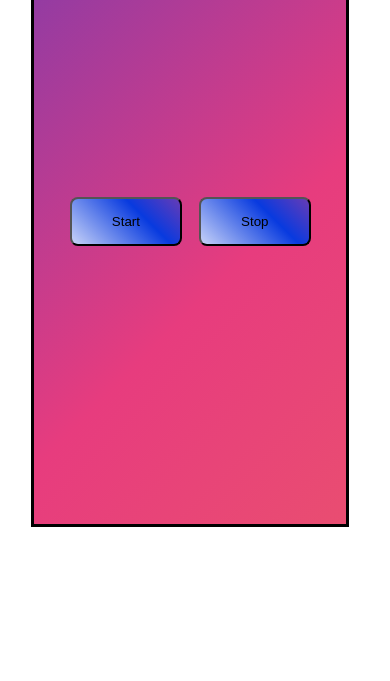
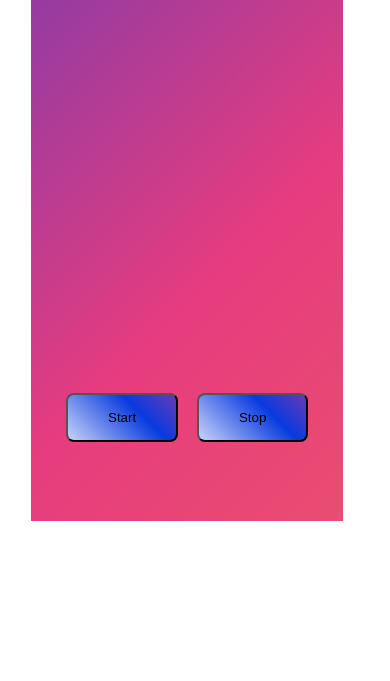
Before and after one commit to dev-aku-sapiens/TASK, a plain HTML site: page index.html in a window 390 px wide. Shown: the part 163-844 px from the top of the page. Drawn offline with Linux system fonts and the light colour scheme.

Commit message:
Add files via upload

```diff
--- a/index.html
+++ b/index.html
@@ -10,8 +10,10 @@
 <body>
         <div class="task">
             <h1 class="amt">$<span id="amount">1000</span></h1>
-            <button id = "btn1">Start</button>
-            <button id = "btn2">Stop</button>
+            <section>
+                <button id = "btn1">Start</button>
+                <button id = "btn2">Stop</button>
+            </section>
         </div>
 </body>
 
--- a/style.css
+++ b/style.css
@@ -1,16 +1,12 @@
-html
+body
 {
-    font-size: 18px;
-    font-family:'Lato', Arial, sans-serif;
-}
-
-body{
-    position: relative;
     width: 100%;
     height: 100%;
     margin: 0;
     padding: 0;
     box-sizing: border-box;
+    font-size: 20px;
+    font-family:Cambria, Cochin, Georgia, Times, 'Times New Roman', serif;
 }
 
 button
@@ -19,10 +15,16 @@ button
     color: rgb(0, 0, 0);
     background: linear-gradient(45deg,#EE7752,#fff,#083adf,#E73C7E);
     background-size: 250% 250%;
-    position: relative;
     animation: change2 15s ease-out infinite;
     border-radius: 8px;
     margin: 0 40px 0px 40px;
+}
+
+button:hover
+{
+    border-style :solid;
+    border-color:  rgb(255, 255, 255);
+    border-radius: 8px;
 }
 
 @keyframes change2
@@ -38,11 +40,11 @@ button
     }
 }
 
-button:hover
+.amt
 {
-    border-style :solid;
-    border-color:  rgb(255, 255, 255);
-    border-radius: 8px;
+    width:100%;
+    height: 250px;
+    padding-top: 30px;
 }
 
 .task
@@ -58,8 +60,6 @@ button:hover
     background-size: 400% 400%;
     position: relative;
     animation: change 15s ease-out infinite;
-    border-style :solid;
-    border-color:  rgb(0, 0, 0);
 }
 
 @keyframes change
@@ -75,26 +75,22 @@ button:hover
     }
 }
 
-.amt
-{
-    padding: 25px 25px 180px 25px;
-}
 
 @media only screen and (max-width: 450px) {
+
+    body{
+        font-size: 24px;
+    }
     .task {
-        position: absolute;
-        top: 6%;
-        left: 8%;
         width: 80%;
         height: 75%;
         text-align: center;
         color: #fff;
+        top: 6%;
+        left: 8%;
         background: linear-gradient(-45deg,#EE7752,#E73C7E, #083adf,#32d6ff);
         background-size: 400% 400%;
-        position: relative;
         animation: change 15s ease-out infinite;
-        border-style: solid;
-        border-color: rgb(0, 0, 0);
     }
 
     button
@@ -103,10 +99,9 @@ button:hover
         color: rgb(0, 0, 0);
         background: linear-gradient(45deg,#EE7752,#fff,#083adf,#E73C7E);
         background-size: 250% 250%;
-        position: relative;
         animation: change2 15s ease-out infinite;
         border-radius: 8px;
-        margin: 3% 2% 2% 2%;
+        margin: 0 2% 0 2%;
     }
 
     button:hover
@@ -115,4 +110,11 @@ button:hover
         border-color:  rgb(255, 255, 255);
         border-radius: 8px;
     }
+
+    .amt
+    {
+        width:100%;
+        height: 70%;
+        padding-top: 30px;
+    }
   }
```
